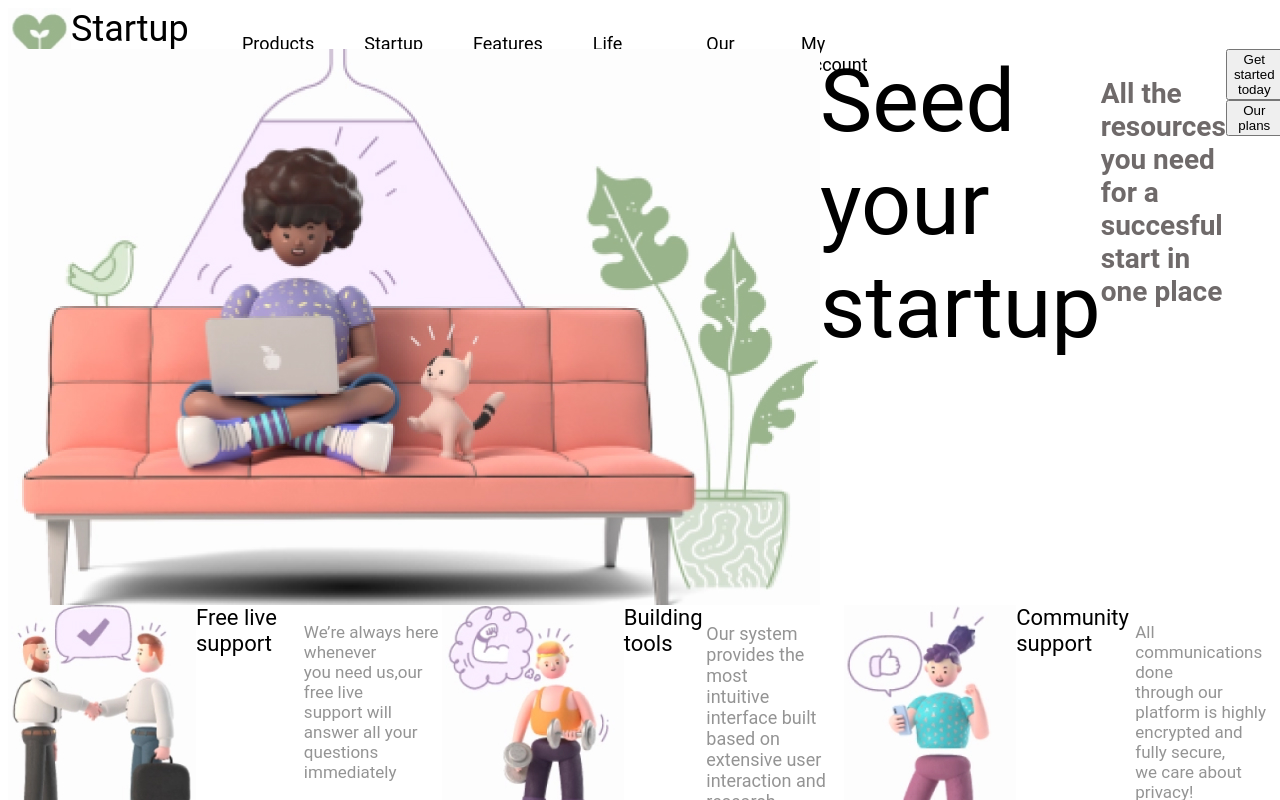
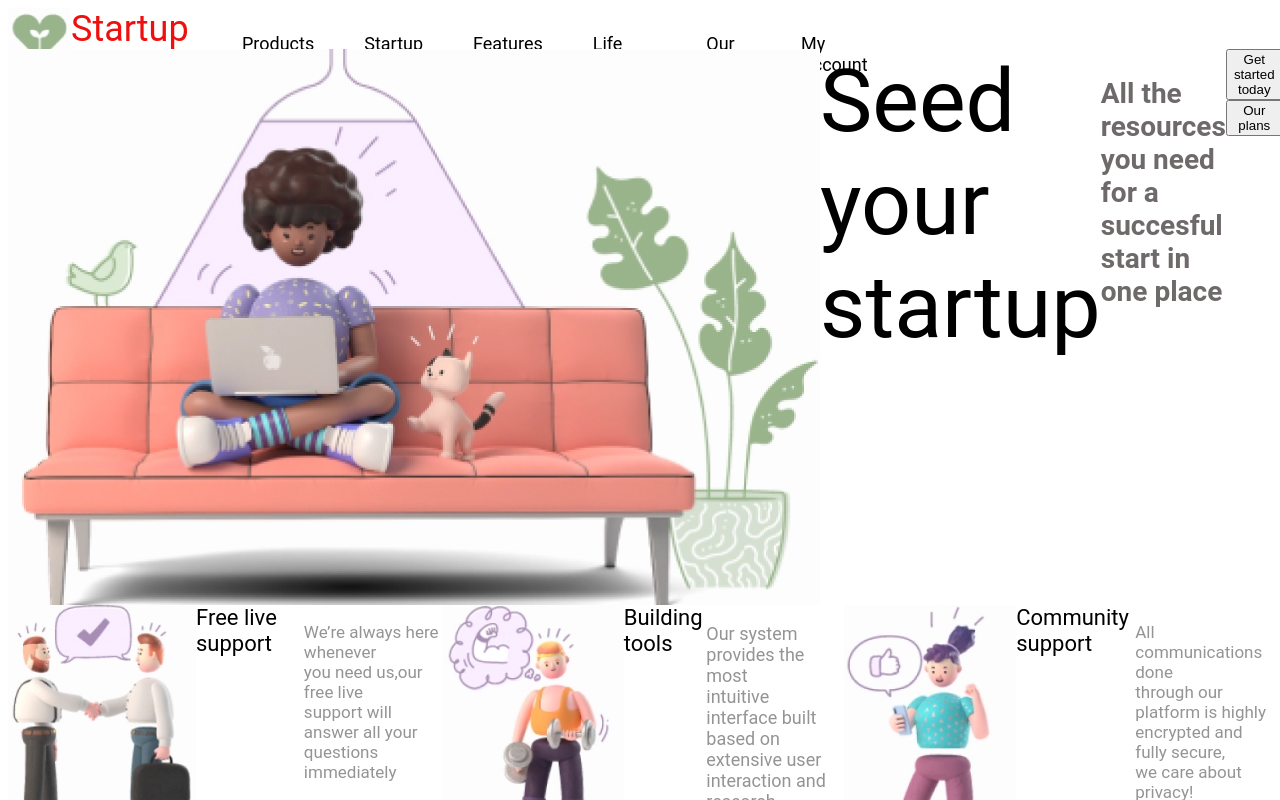
Before and after one commit to anacatalves/sussybaka, a plain HTML site: page index.html in a window 1280 px wide. Shown: the top 800 px of the page. Drawn offline with Linux system fonts and the light colour scheme.

Commit message:
commit iker

```diff
--- a/style.css
+++ b/style.css
@@ -21,7 +21,7 @@
     font-size: 36px;
     line-height: 42px;
 
-    color: #000000;
+    color: #ee0f0f;
 }
 
 
```
